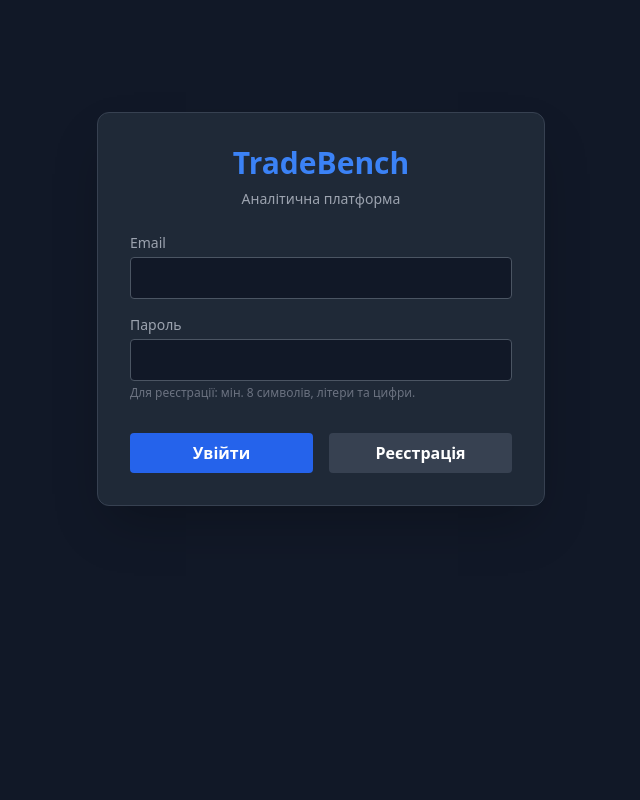
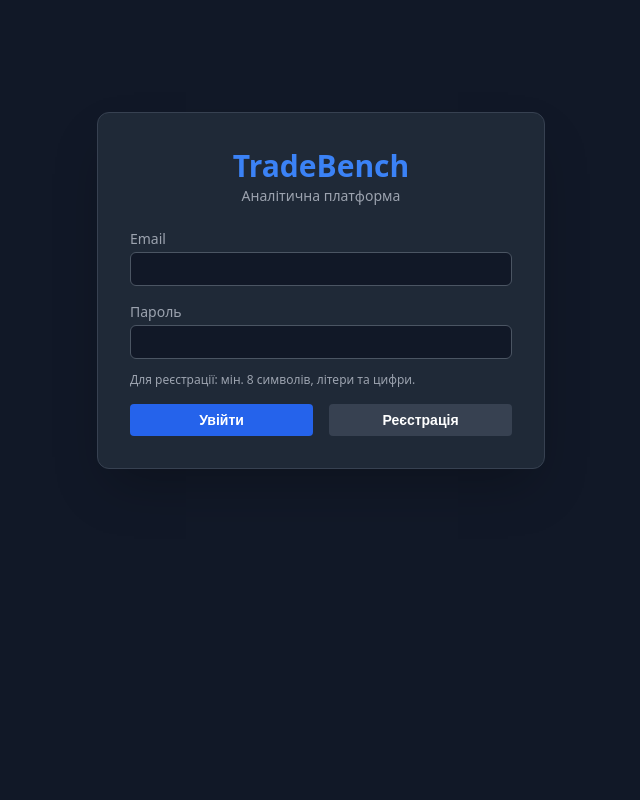
Before and after one commit to berkut3nko/tradebench, a PHP site: page /dashboard.php in a window 1280 px wide. Shown: the whole page, without its empty margins (319-959 px from the left). Run offline with PHP 8.4, Linux system fonts and the light colour scheme; some libraries are stand-ins or nearby versions.

Commit message:
refactor: styles moved from views to stylesheet

```diff
--- a/php-app/public/dashboard.php
+++ b/php-app/public/dashboard.php
@@ -1,6 +1,5 @@
 <?php
-// View: Dashboard Panel
-// Цей файл відповідає за відображення панелі аналітики (MVC View).
+// MVC View: User Dashboard Panel
 ?>
 <!DOCTYPE html>
 <html lang="uk">
@@ -8,69 +7,70 @@
     <meta charset="UTF-8">
     <meta name="viewport" content="width=device-width, initial-scale=1.0">
     <title>TradeBench | Dashboard</title>
-    <!-- CSS Dependencies -->
-    <script src="https://cdn.tailwindcss.com"></script>
-    <link rel="stylesheet" href="assets/css/style.css">
+    <!-- Styles & Logic are perfectly separated from the View -->
+    <link rel="stylesheet" href="assets/css/styles.css">
 </head>
-<body class="bg-gray-900 text-white font-sans min-h-screen p-8">
+<body>
 
     <!-- Auth View -->
-    <div id="authView" class="max-w-md mx-auto mt-20 bg-gray-800 p-8 rounded-xl border border-gray-700 shadow-2xl">
-        <h1 class="text-3xl font-bold text-blue-500 mb-2 text-center">TradeBench</h1>
-        <p class="text-gray-400 text-sm text-center mb-6">Аналітична платформа</p>
+    <div id="authView" class="auth-card">
+        <h1 class="title-main">TradeBench</h1>
+        <p class="subtitle">Аналітична платформа</p>
 
-        <div id="authError" class="hidden mb-4 p-3 bg-red-900/50 border border-red-500 text-red-200 text-sm rounded"></div>
-        <div id="authSuccess" class="hidden mb-4 p-3 bg-green-900/50 border border-green-500 text-green-200 text-sm rounded"></div>
+        <div id="authError" class="alert alert-error hidden"></div>
+        <div id="authSuccess" class="alert alert-success hidden"></div>
 
-        <form id="authForm" class="space-y-4">
-            <div>
-                <label class="block text-sm text-gray-400 mb-1">Email</label>
-                <input type="email" id="email" required class="w-full bg-gray-900 border border-gray-600 rounded p-2 text-white outline-none focus:border-blue-500 transition">
+        <form id="authForm">
+            <div class="form-group">
+                <label class="form-label">Email</label>
+                <input type="email" id="email" class="form-control" required>
             </div>
-            <div>
-                <label class="block text-sm text-gray-400 mb-1">Пароль</label>
-                <input type="password" id="password" required class="w-full bg-gray-900 border border-gray-600 rounded p-2 text-white outline-none focus:border-blue-500 transition">
-                <p class="text-xs text-gray-500 mt-1">Для реєстрації: мін. 8 символів, літери та цифри.</p>
+            <div class="form-group">
+                <label class="form-label">Пароль</label>
+                <input type="password" id="password" class="form-control" required>
+                <p class="text-xs text-muted mt-2">Для реєстрації: мін. 8 символів, літери та цифри.</p>
             </div>
-            <div class="flex gap-4 pt-4">
-                <button type="button" onclick="handleAuth('login')" class="w-full bg-blue-600 hover:bg-blue-700 text-white font-bold py-2 px-4 rounded transition">Увійти</button>
-                <button type="button" onclick="handleAuth('register')" class="w-full bg-gray-700 hover:bg-gray-600 text-white font-bold py-2 px-4 rounded transition">Реєстрація</button>
+            <div class="flex gap-4 mt-4">
+                <button type="button" onclick="handleAuth('login')" class="btn btn-primary btn-block">Увійти</button>
+                <button type="button" onclick="handleAuth('register')" class="btn btn-secondary btn-block">Реєстрація</button>
             </div>
         </form>
     </div>
 
     <!-- Main Dashboard View -->
-    <div id="dashboardView" class="hidden max-w-6xl mx-auto">
-        <header class="flex justify-between items-center mb-10 border-b border-gray-800 pb-4">
+    <div id="dashboardView" class="container hidden">
+
+        <header class="app-header flex-between">
             <div class="flex items-center gap-4">
-                <h1 class="text-3xl font-bold text-blue-500">TradeBench <span class="text-gray-500 text-lg">Control Center</span></h1>
-                <span id="roleBadge" class="hidden px-3 py-1 rounded text-xs font-bold uppercase tracking-wider"></span>
+                <h1 class="title-main" style="margin:0;">TradeBench <span>Control Center</span></h1>
+                <span id="roleBadge" class="badge hidden"></span>
             </div>
             <div class="flex items-center gap-4">
-                <button id="adminPanelBtn" onclick="window.location.href='admin.php'" class="hidden text-sm bg-purple-600 hover:bg-purple-500 px-4 py-2 rounded transition text-white font-bold flex items-center gap-2 shadow-lg shadow-purple-900/20">
-                    <svg class="w-4 h-4" fill="none" stroke="currentColor" viewBox="0 0 24 24"><path stroke-linecap="round" stroke-linejoin="round" stroke-width="2" d="M10.325 4.317c.426-1.756 2.924-1.756 3.35 0a1.724 1.724 0 002.573 1.066c1.543-.94 3.31.826 2.37 2.37a1.724 1.724 0 001.065 2.572c1.756.426 1.756 2.924 0 3.35a1.724 1.724 0 00-1.066 2.573c.94 1.543-.826 3.31-2.37 2.37a1.724 1.724 0 00-2.572 1.065c-.426 1.756-2.924 1.756-3.35 0a1.724 1.724 0 00-2.573-1.066c-1.543.94-3.31-.826-2.37-2.37a1.724 1.724 0 00-1.065-2.572c-1.756-.426-1.756-2.924 0-3.35a1.724 1.724 0 001.066-2.573c-.94-1.543.826-3.31 2.37-2.37.996.608 2.296.07 2.572-1.065z"></path><path stroke-linecap="round" stroke-linejoin="round" stroke-width="2" d="M15 12a3 3 0 11-6 0 3 3 0 016 0z"></path></svg>
+                <button id="adminPanelBtn" onclick="window.location.href='admin.php'" class="btn btn-admin hidden">
+                    <svg class="icon-sm" fill="none" stroke="currentColor" viewBox="0 0 24 24"><path stroke-linecap="round" stroke-linejoin="round" stroke-width="2" d="M10.325 4.317c.426-1.756 2.924-1.756 3.35 0a1.724 1.724 0 002.573 1.066c1.543-.94 3.31.826 2.37 2.37a1.724 1.724 0 001.065 2.572c1.756.426 1.756 2.924 0 3.35a1.724 1.724 0 00-1.066 2.573c.94 1.543-.826 3.31-2.37 2.37a1.724 1.724 0 00-2.572 1.065c-.426 1.756-2.924 1.756-3.35 0a1.724 1.724 0 00-2.573-1.066c-1.543.94-3.31-.826-2.37-2.37a1.724 1.724 0 00-1.065-2.572c-1.756-.426-1.756-2.924 0-3.35a1.724 1.724 0 001.066-2.573c-.94-1.543.826-3.31 2.37-2.37.996.608 2.296.07 2.572-1.065z"></path><path stroke-linecap="round" stroke-linejoin="round" stroke-width="2" d="M15 12a3 3 0 11-6 0 3 3 0 016 0z"></path></svg>
                     Адмін-панель
                 </button>
-                <button onclick="logout()" class="text-sm text-gray-400 hover:text-white transition">Вийти з акаунта</button>
+                <button onclick="logout()" class="btn btn-text">Вийти з акаунта</button>
             </div>
         </header>
 
-        <div class="grid grid-cols-1 lg:grid-cols-3 gap-8">
+        <div class="grid-layout">
 
-            <div class="bg-gray-800 p-6 rounded-xl border border-gray-700 lg:col-span-1 h-fit">
-                <h2 class="text-xl font-semibold mb-4 text-blue-400">Аналітика</h2>
+            <!-- Config Panel -->
+            <div class="panel">
+                <h2 class="section-title text-blue">Аналітика</h2>
 
-                <div class="mb-4">
-                    <label class="block text-sm text-gray-400 mb-1">Валютна пара</label>
-                    <select id="pair" class="w-full bg-gray-900 border border-gray-600 rounded p-2 text-white outline-none focus:border-blue-500">
+                <div class="form-group">
+                    <label class="form-label">Валютна пара</label>
+                    <select id="pair" class="form-control">
                         <option value="BTCUSDT">BTC/USDT</option>
                         <option value="EURUSDT">EUR/USDT</option>
                     </select>
                 </div>
 
-                <div class="mb-4">
-                    <label class="block text-sm text-gray-400 mb-1">Таймфрейм</label>
-                    <select id="timeframe" class="w-full bg-gray-900 border border-gray-600 rounded p-2 text-white outline-none focus:border-blue-500">
+                <div class="form-group">
+                    <label class="form-label">Таймфрейм</label>
+                    <select id="timeframe" class="form-control">
                         <option value="1h">1 Година (1h)</option>
                         <option value="15m">15 Хвилин (15m) — [PRO]</option>
                         <option value="4h">4 Години (4h) — [PRO]</option>
@@ -78,117 +78,116 @@
                     </select>
                 </div>
 
-                <div class="mb-4">
-                    <label class="block text-sm text-gray-400 mb-1">Основа стратегії</label>
-                    <select id="strategy" class="w-full bg-gray-900 border border-gray-600 rounded p-2 text-white outline-none focus:border-blue-500">
+                <div class="form-group">
+                    <label class="form-label">Основа стратегії</label>
+                    <select id="strategy" class="form-control">
                         <option value="SMA_CROSS">SMA Crossover</option>
                     </select>
                 </div>
 
-                <div class="grid grid-cols-2 gap-4 mb-4 bg-gray-900/50 p-3 rounded border border-gray-700">
+                <div class="form-row">
                     <div>
-                        <label class="block text-xs text-gray-400 mb-1">Fast SMA</label>
-                        <input type="number" id="fastSma" value="9" min="2" max="50" class="w-full bg-gray-800 border border-gray-600 rounded p-2 text-white text-sm outline-none focus:border-blue-500">
+                        <label class="form-label text-xs">Fast SMA</label>
+                        <input type="number" id="fastSma" value="9" min="2" max="50" class="form-control">
                     </div>
                     <div>
-                        <label class="block text-xs text-gray-400 mb-1">Slow SMA</label>
-                        <input type="number" id="slowSma" value="21" min="10" max="200" class="w-full bg-gray-800 border border-gray-600 rounded p-2 text-white text-sm outline-none focus:border-blue-500">
+                        <label class="form-label text-xs">Slow SMA</label>
+                        <input type="number" id="slowSma" value="21" min="10" max="200" class="form-control">
                     </div>
                 </div>
 
-                <div class="grid grid-cols-2 gap-4 mb-6 relative">
+                <div class="form-row" style="position: relative;">
                     <div>
-                        <label class="block text-sm text-gray-400 mb-1">Від (дата)</label>
-                        <input type="date" id="startDate" class="w-full bg-gray-900 border border-gray-600 rounded p-2 text-sm text-white outline-none focus:border-blue-500">
+                        <label class="form-label text-xs">Від (дата)</label>
+                        <input type="date" id="startDate" class="form-control">
                     </div>
                     <div>
-                        <label class="block text-sm text-gray-400 mb-1">До (дата)</label>
-                        <input type="date" id="endDate" class="w-full bg-gray-900 border border-gray-600 rounded p-2 text-sm text-white outline-none focus:border-blue-500">
+                        <label class="form-label text-xs">До (дата)</label>
+                        <input type="date" id="endDate" class="form-control">
                     </div>
-                    <p class="text-[10px] text-gray-500 col-span-2 mt-1">*Standard акаунт підтримує до 30 днів історії</p>
+                    <p class="text-xs text-muted" style="position: absolute; bottom: -20px; left: 0;">*Standard акаунт: до 30 днів історії</p>
                 </div>
 
-                <button id="startBtn" class="w-full bg-blue-600 hover:bg-blue-700 text-white font-bold py-2 px-4 rounded transition">
-                    Запустити бектест
-                </button>
+                <button id="startBtn" class="btn btn-primary btn-block">Запустити бектест</button>
             </div>
 
-            <div class="bg-gray-800 p-6 rounded-xl border border-gray-700 flex flex-col items-center text-center lg:col-span-2 min-h-[350px] relative w-full overflow-hidden">
-                <div id="idleState" class="text-gray-500 mt-16">
-                    <svg class="w-16 h-16 mx-auto mb-4 opacity-50" fill="none" stroke="currentColor" viewBox="0 0 24 24"><path stroke-linecap="round" stroke-linejoin="round" stroke-width="2" d="M9 19v-6a2 2 0 00-2-2H5a2 2 0 00-2 2v6a2 2 0 002 2h2a2 2 0 002-2zm0 0V9a2 2 0 012-2h2a2 2 0 012 2v10m-6 0a2 2 0 002 2h2a2 2 0 002-2m0 0V5a2 2 0 012-2h2a2 2 0 012 2v14a2 2 0 01-2 2h-2a2 2 0 01-2-2z"></path></svg>
+            <!-- Visualization Panel -->
+            <div class="panel panel-large text-center flex-center">
+
+                <div id="idleState" class="empty-state">
+                    <svg class="icon-lg" fill="none" stroke="currentColor" viewBox="0 0 24 24"><path stroke-linecap="round" stroke-linejoin="round" stroke-width="2" d="M9 19v-6a2 2 0 00-2-2H5a2 2 0 00-2 2v6a2 2 0 002 2h2a2 2 0 002-2zm0 0V9a2 2 0 012-2h2a2 2 0 012 2v10m-6 0a2 2 0 002 2h2a2 2 0 002-2m0 0V5a2 2 0 012-2h2a2 2 0 012 2v14a2 2 0 01-2 2h-2a2 2 0 01-2-2z"></path></svg>
                     <p>Очікування запуску...</p>
                 </div>
 
-                <div id="processingState" class="hidden w-full mt-16">
-                    <h3 class="text-lg font-bold text-blue-400 mb-2">Обчислення в C++</h3>
-                    <p id="taskIdDisplay" class="text-xs text-gray-500 mb-4 font-mono truncate px-2"></p>
-                    <div class="w-full bg-gray-700 rounded-full h-2.5 mb-4">
-                        <div class="bg-blue-600 h-2.5 rounded-full w-1/2 animate-pulse"></div>
+                <div id="processingState" class="hidden w-full" style="margin-top: 4rem;">
+                    <h3 class="text-blue text-lg font-bold mb-2">Обчислення в C++</h3>
+                    <p id="taskIdDisplay" class="text-xs text-muted font-mono mb-4">-</p>
+                    <div class="progress-bar">
+                        <div class="progress-fill"></div>
                     </div>
-                    <p class="text-sm text-gray-400">Синхронізація через SSE...</p>
+                    <p class="text-sm text-muted">Синхронізація через SSE...</p>
                 </div>
 
-                <div id="completedState" class="hidden w-full h-full flex flex-col">
-                    <div class="bg-blue-900/30 text-blue-400 text-xs py-1 px-3 rounded-full mx-auto mb-3 border border-blue-800" id="activeStrategyDisplay">
-                        Стратегія
-                    </div>
+                <div id="completedState" class="hidden w-full flex-col" style="height: 100%; display: flex;">
 
-                    <div class="flex justify-between w-full mb-4">
+                    <div class="badge badge-standard" id="activeStrategyDisplay" style="margin: 0 auto 1rem auto; width: fit-content;">Стратегія</div>
+
+                    <div class="flex-between mb-4">
                         <div class="text-left">
-                            <p class="text-xs text-gray-400">Стартовий баланс</p>
+                            <p class="text-xs text-muted">Стартовий баланс</p>
                             <p class="font-bold text-white">$1000.00</p>
                         </div>
                         <div class="text-right">
-                            <p class="text-xs text-gray-400">Зміна капіталу (PnL)</p>
+                            <p class="text-xs text-muted">Зміна капіталу (PnL)</p>
                             <p id="profitDisplay" class="font-bold text-lg"></p>
                         </div>
                     </div>
 
-                    <div class="grid grid-cols-3 gap-4 w-full mb-4">
-                        <div class="bg-gray-900 p-3 rounded border border-gray-700">
-                            <p class="text-[10px] text-gray-400 uppercase">Угод</p>
-                            <p id="tradesDisplay" class="text-lg font-bold text-blue-400"></p>
+                    <div class="result-grid">
+                        <div class="result-box">
+                            <p class="text-xs text-muted uppercase">Угод</p>
+                            <p id="tradesDisplay" class="result-val text-blue"></p>
                         </div>
-                        <div class="bg-gray-900 p-3 rounded border border-gray-700">
-                            <p class="text-[10px] text-gray-400 uppercase">Win Rate</p>
-                            <p id="winRateDisplay" class="text-lg font-bold text-green-400"></p>
+                        <div class="result-box">
+                            <p class="text-xs text-muted uppercase">Win Rate</p>
+                            <p id="winRateDisplay" class="result-val text-green"></p>
                         </div>
-                        <div class="bg-gray-900 p-3 rounded border border-gray-700">
-                            <p class="text-[10px] text-gray-400 uppercase">Просідання</p>
-                            <p id="drawdownDisplay" class="text-lg font-bold text-red-400"></p>
+                        <div class="result-box">
+                            <p class="text-xs text-muted uppercase">Просідання</p>
+                            <p id="drawdownDisplay" class="result-val text-red"></p>
                         </div>
                     </div>
 
-                    <div class="flex-grow w-full h-48 relative">
+                    <div class="chart-container">
                         <canvas id="equityChart"></canvas>
                     </div>
                 </div>
             </div>
         </div>
 
-        <div class="mt-8 bg-gray-800 p-6 rounded-xl border border-gray-700">
-            <h2 class="text-xl font-semibold mb-4 text-gray-300">Історія бектестів</h2>
-            <div class="overflow-x-auto">
-                <table class="w-full text-left text-sm text-gray-400">
-                    <thead class="text-xs text-gray-500 uppercase bg-gray-900 border-b border-gray-700">
+        <!-- History Table -->
+        <div class="panel mt-8">
+            <h2 class="section-title text-white mb-4">Історія бектестів</h2>
+            <div class="table-container">
+                <table class="data-table">
+                    <thead>
                         <tr>
-                            <th class="px-4 py-3">Дата</th>
-                            <th class="px-4 py-3">Пара</th>
-                            <th class="px-4 py-3">Стратегія та Параметри</th>
-                            <th class="px-4 py-3">Прибуток</th>
-                            <th class="px-4 py-3">Win Rate</th>
-                            <th class="px-4 py-3">Дія</th>
+                            <th>Дата</th>
+                            <th>Пара</th>
+                            <th>Стратегія та Параметри</th>
+                            <th>Прибуток</th>
+                            <th>Win Rate</th>
+                            <th class="text-right">Дія</th>
                         </tr>
                     </thead>
-                    <tbody id="historyTableBody">
-                    </tbody>
+                    <tbody id="historyTableBody"></tbody>
                 </table>
             </div>
         </div>
 
     </div>
 
-    <!-- JavaScript Dependencies -->
+    <!-- JS Dependencies -->
     <script src="https://cdn.jsdelivr.net/npm/chart.js"></script>
     <script src="assets/js/dashboard.js"></script>
 </body>
```
Also changed, not shown: php-app/public/admin.php (+48 -51 lines), php-app/public/assets/css/style.css (deleted), php-app/public/assets/css/styles.css (added).
